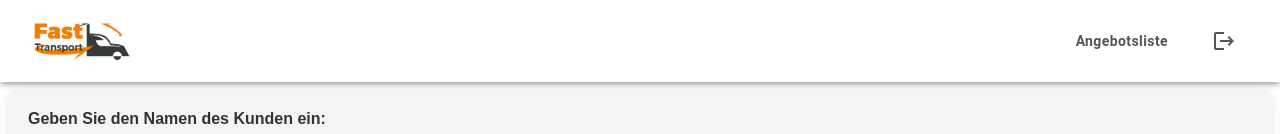
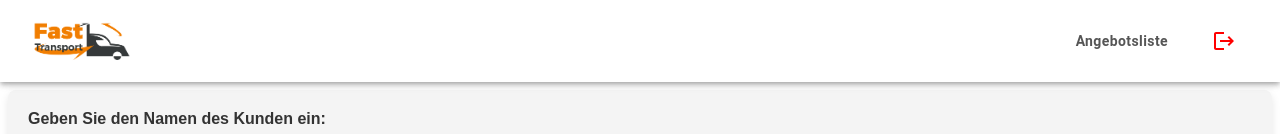
Before and after one commit to Salar-Sali/easy, a React (Vite) app: page / in a window 1280 px wide. Shown: the top 134 px of the page. Built offline with nearby package versions, Linux system fonts and the light colour scheme; sample sign-in values are in the browser's storage; what @react-pdf/renderer would draw is missing.

Commit message:
logout icon color changed

```diff
--- a/src/generic/header/main-header.tsx
+++ b/src/generic/header/main-header.tsx
@@ -9,7 +9,9 @@ import { pagesRoutes } from "~/bootstrap/helper/endpoints";
 import { logout } from "~/pages/login-page/auth-service";
 import LogoutIcon from "@mui/icons-material/Logout";
 
-// Styled Components
+/* -------------------------------------------------------------------------- */
+/*                                   styles                                   */
+/* -------------------------------------------------------------------------- */
 const StyledAppBar = styled(AppBar)`
   background-color: #f4f4f4;
   box-shadow: 0 2px 10px rgba(0, 0, 0, 0.1);
@@ -33,6 +35,9 @@ const StyledImg = styled("img")`
   height: 70px;
 `;
 
+/* -------------------------------------------------------------------------- */
+/*                                  component                                 */
+/* -------------------------------------------------------------------------- */
 const MainHeader: React.FC = () => {
   const navigate = useNavigate();
 
@@ -58,7 +63,7 @@ const MainHeader: React.FC = () => {
               logout();
               navigate(`${pagesRoutes.login}`);
             }}
-            sx={{ color: "#555", fontWeight: "bold", textTransform: "none" }}
+            sx={{ color: "#f00", fontWeight: "bold", textTransform: "none" }}
           >
             <LogoutIcon />
           </Button>
```
